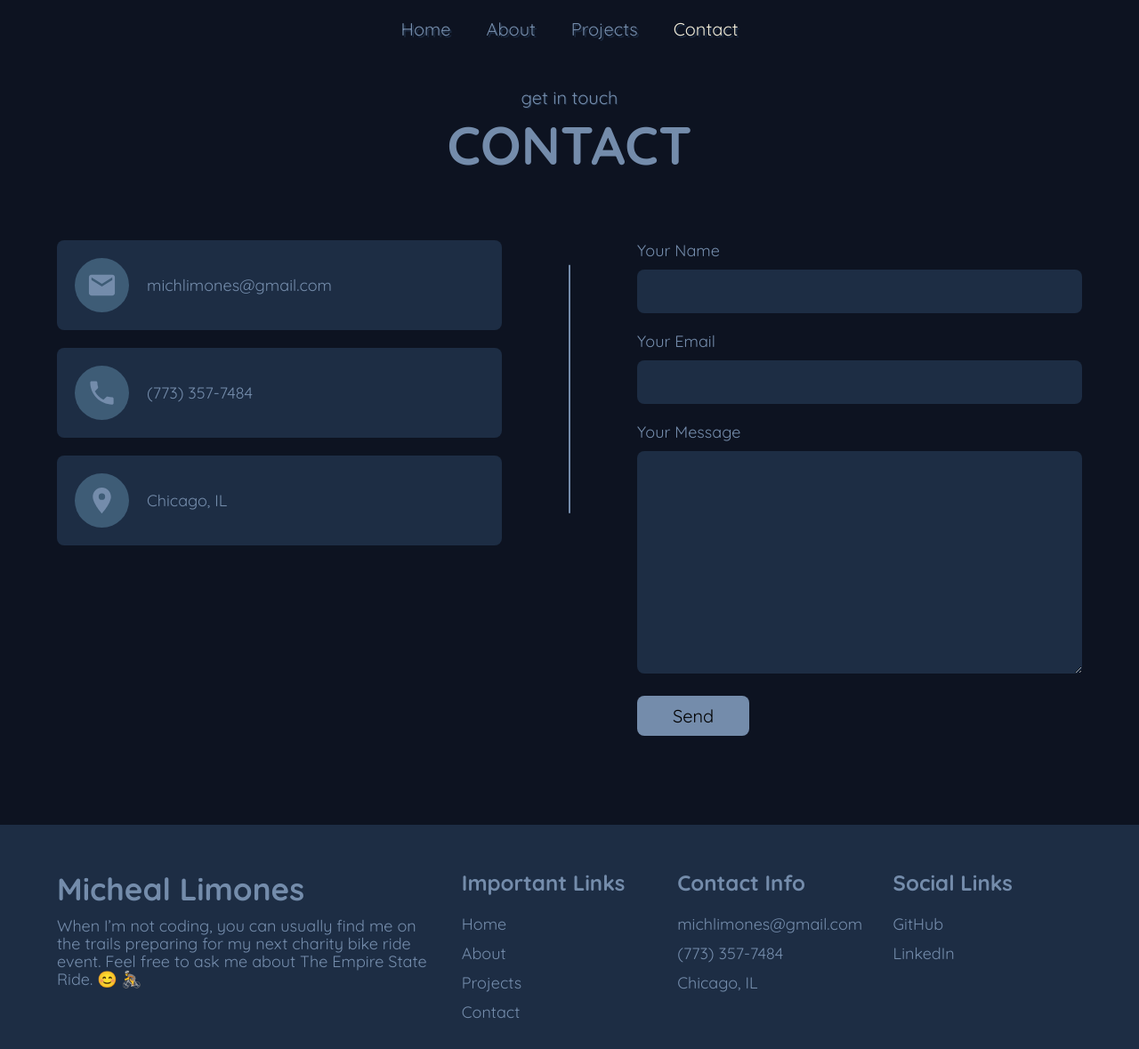
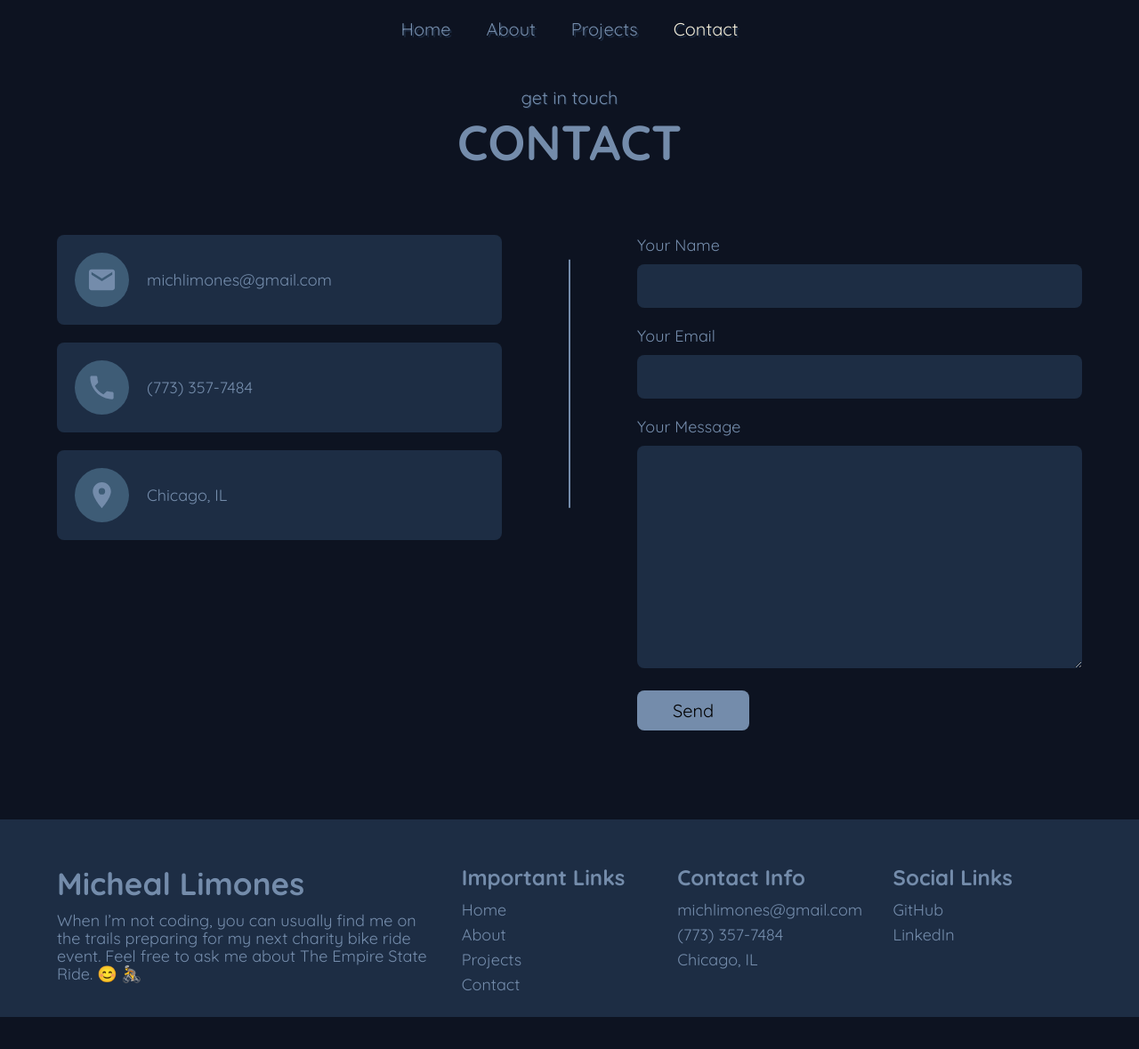
Before and after one commit to ZestyLimones/Zesty_React_Portfolio, a React (Create React App) app: page /contact in a window 1280 px wide. Shown: the whole page at 89% size. After the commit the page ends 1143 px from the top, so only its background shows below. Built offline with nearby package versions, Linux system fonts and the light colour scheme.

Commit message:
updated margins for mobile.

```diff
--- a/src/components/Footer.js
+++ b/src/components/Footer.js
@@ -29,7 +29,7 @@ const FooterStyles = styled.div`
       flex-direction: column;
       gap: 0rem;
       & > div {
-        margin-top: 5rem;
+        margin-top: 2rem;
       }
     }
     .footer__col1 .para {
--- a/src/components/FooterCol.js
+++ b/src/components/FooterCol.js
@@ -5,10 +5,10 @@ import styled from 'styled-components';
 const ColStyles = styled.div`
   .heading {
     font-size: 2.4rem;
-    margin-bottom: 2rem;
+    margin-bottom: 1rem;
   }
   li {
-    margin-bottom: 1rem;
+    margin-bottom: 0.5rem;
   }
   a {
     font-size: 1.8rem;
--- a/src/components/SectionTitle.js
+++ b/src/components/SectionTitle.js
@@ -8,7 +8,7 @@ const SectionTitleStyle = styled.div`
     text-shadow: 1px 1px var(--deep-dark);
   }
   h2 {
-    font-size: 6rem;
+    font-size: 5.5rem;
     margin-top: 0.5rem;
     text-transform: uppercase;
   }
--- a/src/pages/Projects.js
+++ b/src/pages/Projects.js
@@ -12,6 +12,9 @@ const ProjectsStyles = styled.div`
     grid-template-columns: repeat(auto-fill, minmax(300px, 1fr));
     gap: 5rem;
     margin: 1rem;
+  }
+  @media only screen and (max-width: 768px) {
+    padding: 5rem 1rem;
   }
 `;
 
```
